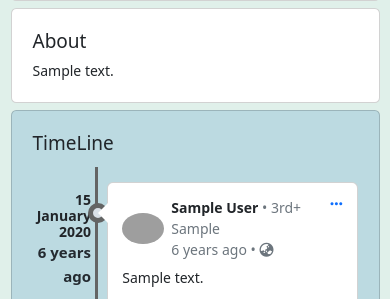
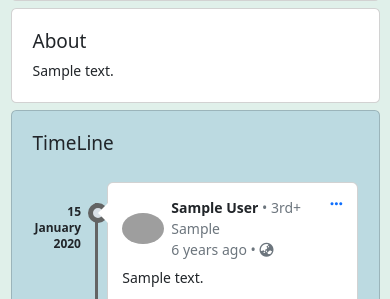
Before and after one commit to kamalkoranga/CTRACK-HACKATHON, a Flask app: a page that uses app/templates/user.html in a window 390 px wide. Shown: the part 415-714 px from the top of the page. Run offline with Flask 3, Linux system fonts and the light colour scheme; a user stored in the database is signed in; tables that the repository leaves empty hold one stand-in row (values such as "Sample post"); some libraries are stand-ins or nearby versions; grey boxes are pictures that could not be loaded.

Commit message:
make user timeline more responsive Fixes #5

```diff
--- a/app/static/css/style.css
+++ b/app/static/css/style.css
@@ -12,7 +12,7 @@ html, body {
 .timeline:before {
   content: '';
   position: absolute;
-  top: 5px;
+  top: 41px;
   bottom: 5px;
   width: 3px;
   background: #636464;
@@ -28,10 +28,10 @@ html, body {
 
 .timeline .timeline-time {
   position: absolute;
-  left: 0;
+  left: -10px;
   width: 18%;
   text-align: right;
-  top: 30px
+  top: 42px
 }
 
 .timeline .timeline-time .date,
@@ -42,7 +42,7 @@ html, body {
 
 .timeline .timeline-time .date {
   line-height: 16px;
-  font-size: 14px
+  font-size: 12px
 }
 
 .timeline .timeline-time .time {
--- a/app/templates/user.html
+++ b/app/templates/user.html
@@ -152,7 +152,6 @@
                     <li>
                         <div class="timeline-time">
                             <span class="date">{{post.timestamp.strftime("%d %B %Y")}}</span>
-                            <span class="time">{{moment(post.timestamp).fromNow()}}</span>
                         </div>
                         <div class="timeline-icon">
                             <a href="javascript:;">&nbsp;</a>
```
